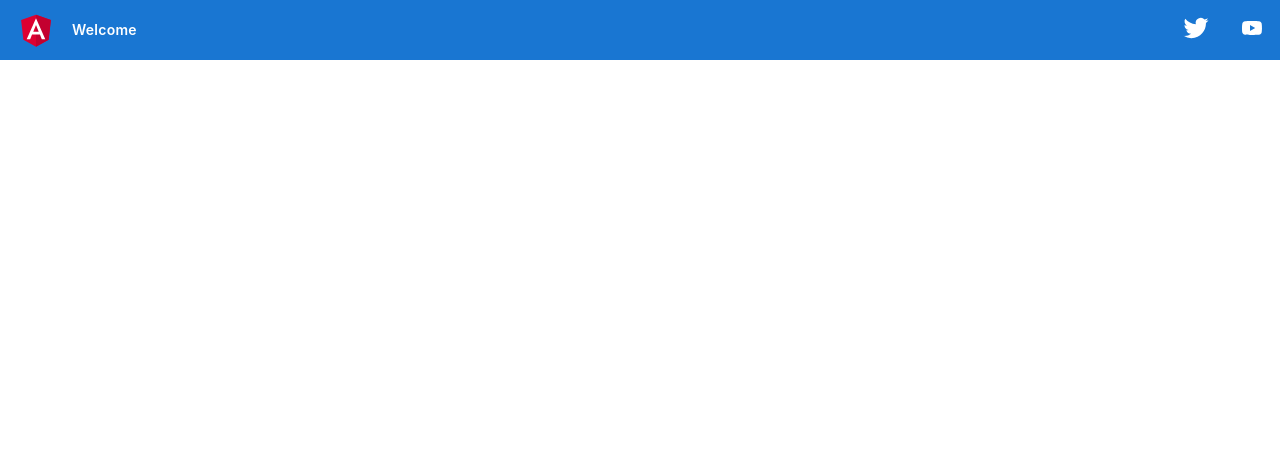
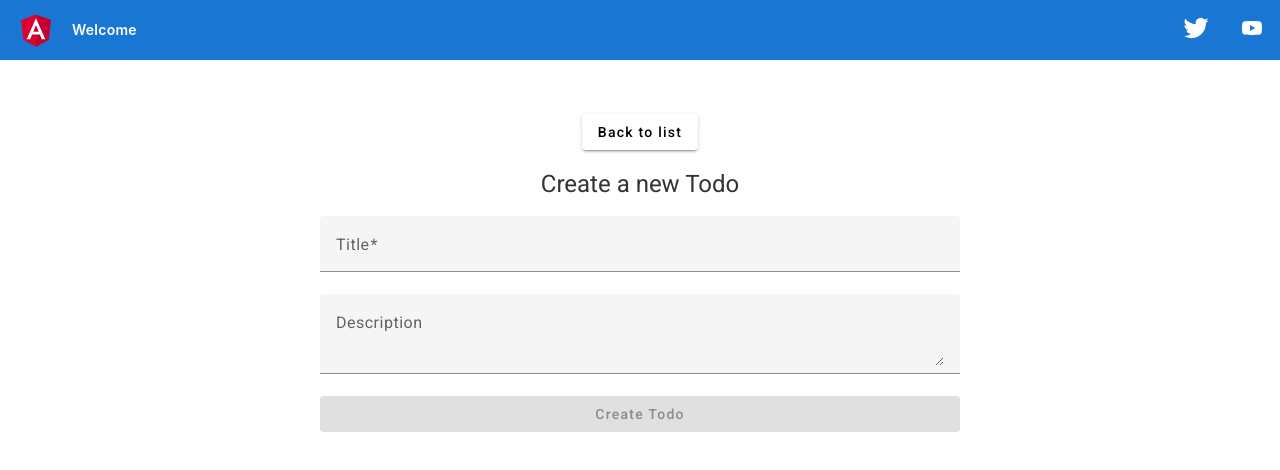
Before and after one commit to rpedrero/rpedrero.github.io, an Angular app: page /todo/create in a window 1280 px wide. Shown: the top 470 px of the page. Built offline with nearby package versions, Linux system fonts and the light colour scheme; no server answers.

Commit message:
8 add a new todo (#9)
* Created the form to create a Todo.

* Added a button on the top of the list page.

* Done tasks now appear crossed out in the list

---------

Co-authored-by: romain.pedrero <romain.pedrero[at]mines-ales.org>

```diff
--- a/src/app/app-routing.module.ts
+++ b/src/app/app-routing.module.ts
@@ -2,9 +2,12 @@ import { NgModule } from '@angular/core';
 import { RouterModule, Routes } from '@angular/router';
 import { TodoListComponent } from "./todo-list/todo-list.component";
 import { TodoViewComponent } from "./todo-view/todo-view.component";
+import {TodoCreateComponent} from "./todo-create/todo-create.component";
 
 const routes: Routes = [
+  { path: '', component: TodoListComponent },
   { path: 'todo', component: TodoListComponent },
+  { path: 'todo/create', component: TodoCreateComponent },
   { path: 'todo/:id', component: TodoViewComponent }
 ];
 
--- /dev/null
+++ b/src/app/todo-create/todo-create.component.css
@@ -0,0 +1,16 @@
+div {
+  display: flex;
+  justify-content: center;
+  align-items: center;
+  flex-flow: column;
+}
+
+button {
+  margin-bottom: 1.3em;
+}
+
+form {
+  display: flex;
+  flex-flow: column;
+  width: 50%;
+}
--- /dev/null
+++ b/src/app/todo-create/todo-create.component.html
@@ -0,0 +1,17 @@
+<div>
+  <button mat-raised-button [routerLink]="['/todo']">Back to list</button>
+
+  <h1>Create a new Todo</h1>
+
+  <form [formGroup]="todoForm" (ngSubmit)="onSubmit()">
+    <mat-form-field appearance="fill">
+      <mat-label>Title</mat-label>
+      <input matInput type="text" formControlName="title" required />
+    </mat-form-field>
+    <mat-form-field appearance="fill">
+      <mat-label>Description</mat-label>
+      <textarea matInput formControlName="description"></textarea>
+    </mat-form-field>
+    <button mat-raised-button color="primary" type="submit" [disabled]="!todoForm.valid">Create Todo</button>
+  </form>
+</div>
--- /dev/null
+++ b/src/app/todo-create/todo-create.component.ts
@@ -0,0 +1,31 @@
+import { Component } from '@angular/core';
+import { FormControl, FormGroup, Validators } from "@angular/forms";
+import { TodoService } from "../todo.service";
+import { Router } from "@angular/router";
+import { Todo } from "../todo";
+
+@Component({
+  selector: 'app-todo-create',
+  templateUrl: './todo-create.component.html',
+  styleUrls: ['./todo-create.component.css']
+})
+export class TodoCreateComponent {
+  todoForm: FormGroup = new FormGroup({
+    title: new FormControl('', [Validators.required]),
+    description: new FormControl('')
+  });
+
+  constructor(private todoService: TodoService, private router: Router) {}
+
+  onSubmit(): void {
+    if(this.todoForm.valid) {
+      let todo: Todo = this.todoForm.value;
+      todo.status = false;
+
+      this.todoService.createTodo(todo).subscribe(
+        (response: Todo | undefined) => {
+          this.router.navigate(['/todo']);
+      });
+    }
+  }
+}
--- a/src/app/todo-list/todo-list.component.css
+++ b/src/app/todo-list/todo-list.component.css
@@ -2,4 +2,9 @@ div {
   display: flex;
   justify-content:center;
   align-items:center;
+  flex-direction: column;
 }
+
+.task-done {
+  text-decoration: line-through;
+}
--- a/src/app/todo-list/todo-list.component.html
+++ b/src/app/todo-list/todo-list.component.html
@@ -1,7 +1,8 @@
 <div>
+  <a mat-raised-button color="primary" [routerLink]="['/todo/create']">New Todo</a>
   <mat-list role="list">
     <mat-list-item role="listitem" *ngFor="let todo of todos">
-      <input type="checkbox" name="done" [checked]="todo.status" (change)="onCheckboxStateChange(todo)" /> <a [routerLink]="['/todo', todo.id]">{{ todo.title }}</a>
+      <input type="checkbox" name="done" [checked]="todo.status" (change)="onCheckboxStateChange(todo)" /> <a [routerLink]="['/todo', todo.id]" [class.task-done]="todo.status">{{ todo.title }}</a>
     </mat-list-item>
   </mat-list>
 </div>
--- a/src/app/todo-list/todo-list.component.ts
+++ b/src/app/todo-list/todo-list.component.ts
@@ -16,7 +16,8 @@ export class TodoListComponent implements OnInit {
     this.todoService.getTodos().subscribe(
       (response: Todo[]) => {
         this.todos = response;
-        console.log('Todos retrieved');
+
+        this.todos.sort(TodoListComponent.orderTodos);
       }
     );
   }
@@ -24,8 +25,41 @@ export class TodoListComponent implements OnInit {
   onCheckboxStateChange(todo: Todo): void {
     this.todoService.updateTodoStatus(todo).subscribe(
       (updatedTodo: Todo) => {
-        todo.status = updatedTodo.status
+        todo.status = updatedTodo.status;
+        todo.dateDone = updatedTodo.dateDone;
+
+        this.todos?.sort(TodoListComponent.orderTodos);
       }
     );
   }
+
+  private static orderTodos(a: Todo, b: Todo): 0 | -1 | 1 {
+    if(a.status === b.status) {
+      if(!a.status) {
+        if(a.id === b.id) { //Should not happen, but we never can tell.
+          return 0;
+        }
+        else if(a.id < b.id) {
+          return 1;
+        }
+        else {
+          return -1;
+        }
+      }
+      else {
+        if(a.dateDone === b.dateDone) {
+          return 0;
+        }
+        else if(a.dateDone === null || a.dateDone < b.dateDone) {
+          return -1;
+        }
+        else {
+          return 1;
+        }
+      }
+    }
+    else {
+      return (!a.status) ? -1 : 1;
+    }
+  }
 }
--- a/src/app/todo-view/todo-view.component.ts
+++ b/src/app/todo-view/todo-view.component.ts
@@ -20,14 +20,13 @@ export class TodoViewComponent implements OnInit {
     this.todoService.getTodo(todoId).subscribe(
         (response: Todo | undefined) => {
           this.todo = response;
-          console.log('Todo retrieved');
         }
     );
   }
 
   getStatusString(): String {
     if(this.todo) {
-      return (this.todo?.status) ? "Done" : "To do";
+      return (this.todo?.status) ? 'Done' : 'To do';
     }
     else {
       return "";
--- a/src/app/todo.service.ts
+++ b/src/app/todo.service.ts
@@ -39,9 +39,22 @@ export class TodoService {
       );
   }
 
+  public createTodo(todo: Todo): Observable<Todo | undefined> {
+    const httpOptions = {
+      headers: new HttpHeaders({
+        'Content-Type': 'application/json'
+      }),
+    };
+
+    return this.httpClient.post<Todo | undefined>(this.apiUrl, todo, httpOptions)
+      .pipe(
+        catchError(this.handleError<Todo>('createTodo', undefined))
+      );
+  }
+
   private handleError<T>(operationName: String = 'operation', result?: T) {
     return (error: any) => {
-      console.log(error);
+      console.error(error);
 
       return of(result as T);
     }
--- a/src/app/todo.ts
+++ b/src/app/todo.ts
@@ -3,4 +3,5 @@ export interface Todo {
   title: string;
   description: string;
   status: boolean;
+  dateDone: Date
 }
```
Also changed, not shown: src/app/app.module.ts (+10 -3 lines), 1 other file (tests, documents, lock files or other folders).
